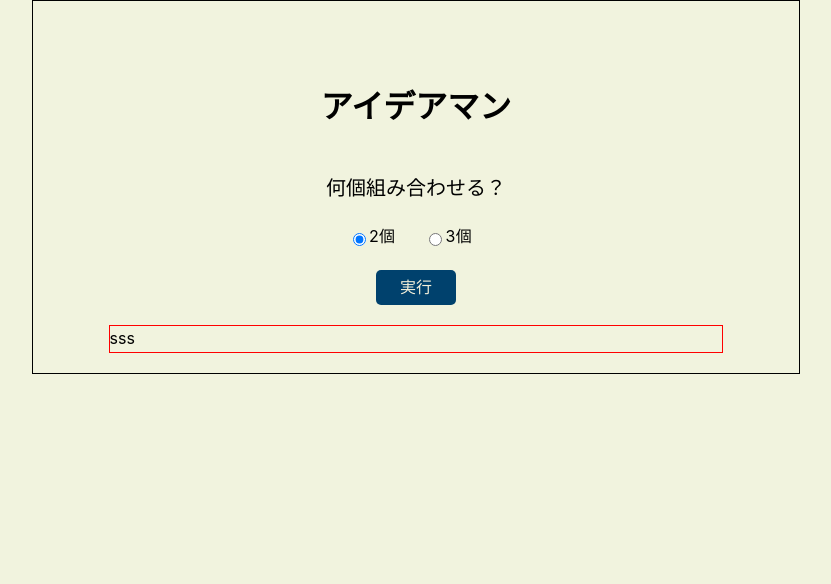
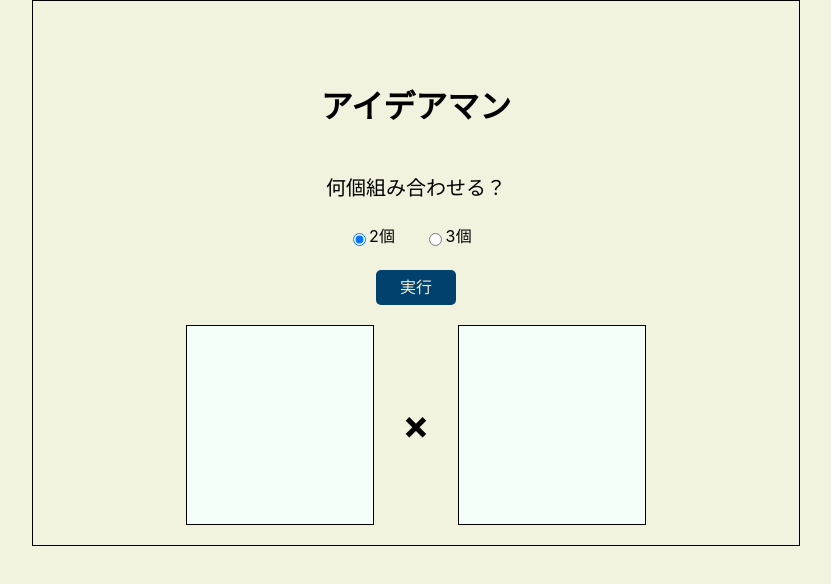
Before and after one commit to YukiOnishi1129/idea-man, a React (Create React App) app: page / in a window 1280 px wide. Shown: the top 584 px of the page, without its empty margins (224-1055 px from the left). Built offline with nearby package versions, Linux system fonts and the light colour scheme.

Commit message:
アイデアエリアのコンポーネント作成

```diff
--- a/src/components/IdeaArea.tsx
+++ b/src/components/IdeaArea.tsx
@@ -1,14 +1,61 @@
-import React, { FC } from 'react'
+import React, { FC, useContext } from 'react'
 import styled from 'styled-components'
+import IdeaContext from '../contexts'
 
-export const IdeaField = styled.div`
+export type TProps = {
+  radio: boolean
+}
+
+export const Field = styled.div`
+  display: flex;
+  justify-content: space-around;
   margin: 20px auto;
-  width: 80%;
-  border: 1px solid red;
+  width: ${({ radio }: TProps) => (radio ? '60%' : '90%')};
+`
+
+export const Box = styled.div`
+  width: ${({ radio }: TProps) => (radio ? '45%' : '30%')};
+  height: 200px;
+`
+export const Word = styled.div`
+  width: 100%;
+  height: 100%;
+  padding: 10px;
+  box-sizing: border-box;
+  border: 1px solid;
+  background: #f5fffa;
+`
+
+export const MultiIcon = styled.div`
+  width: 20%;
+  height: 100%;
+  line-height: 200px;
+  text-align: center;
+  font-size: 40px;
+  font-weight: bold;
 `
 
 const IdeaArea: FC = () => {
-  return <IdeaField>sss</IdeaField>
+  const { ideas } = useContext(IdeaContext)
+  return (
+    <Field radio={ideas.radio}>
+      <Box radio={ideas.radio}>
+        <Word />
+      </Box>
+      <MultiIcon>×</MultiIcon>
+      <Box radio={ideas.radio}>
+        <Word />
+      </Box>
+      {!ideas.radio && (
+        <>
+          <MultiIcon>×</MultiIcon>
+          <Box radio={ideas.radio}>
+            <Word />
+          </Box>
+        </>
+      )}
+    </Field>
+  )
 }
 
 export default IdeaArea
```
